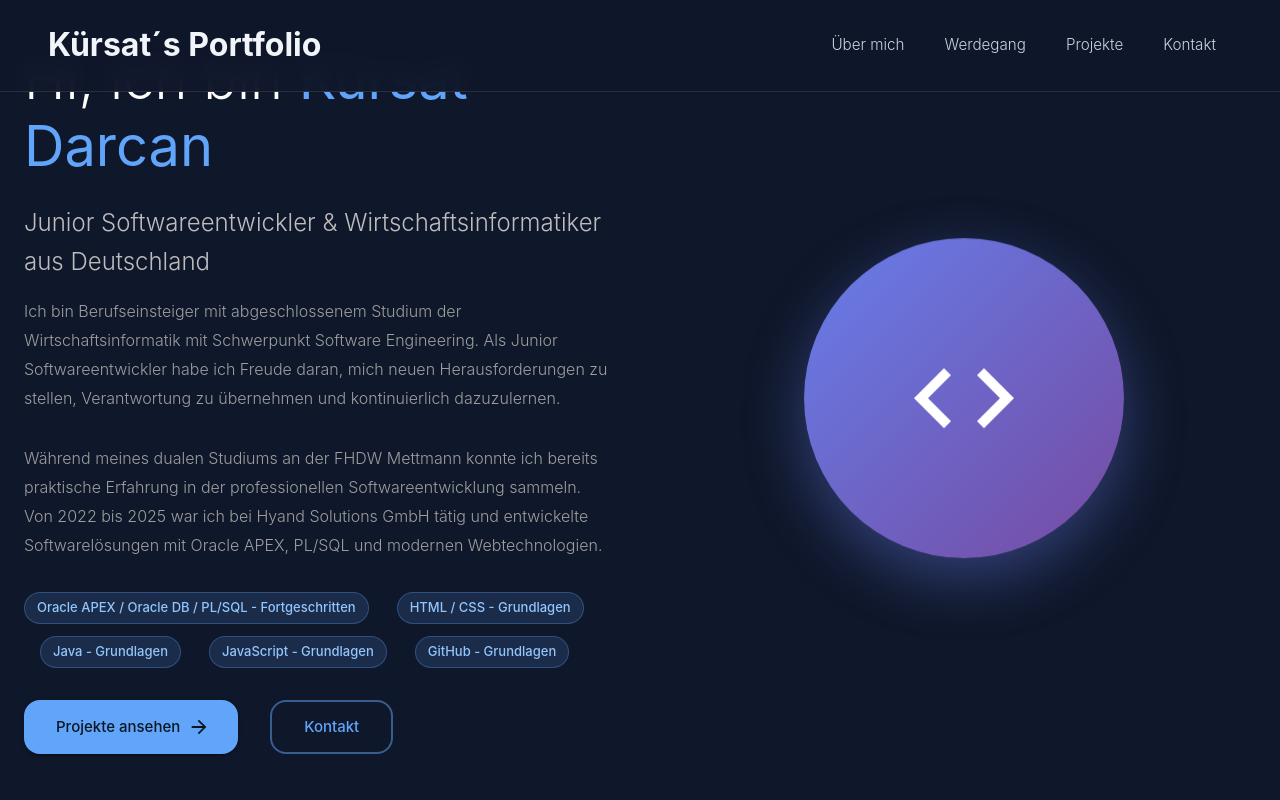
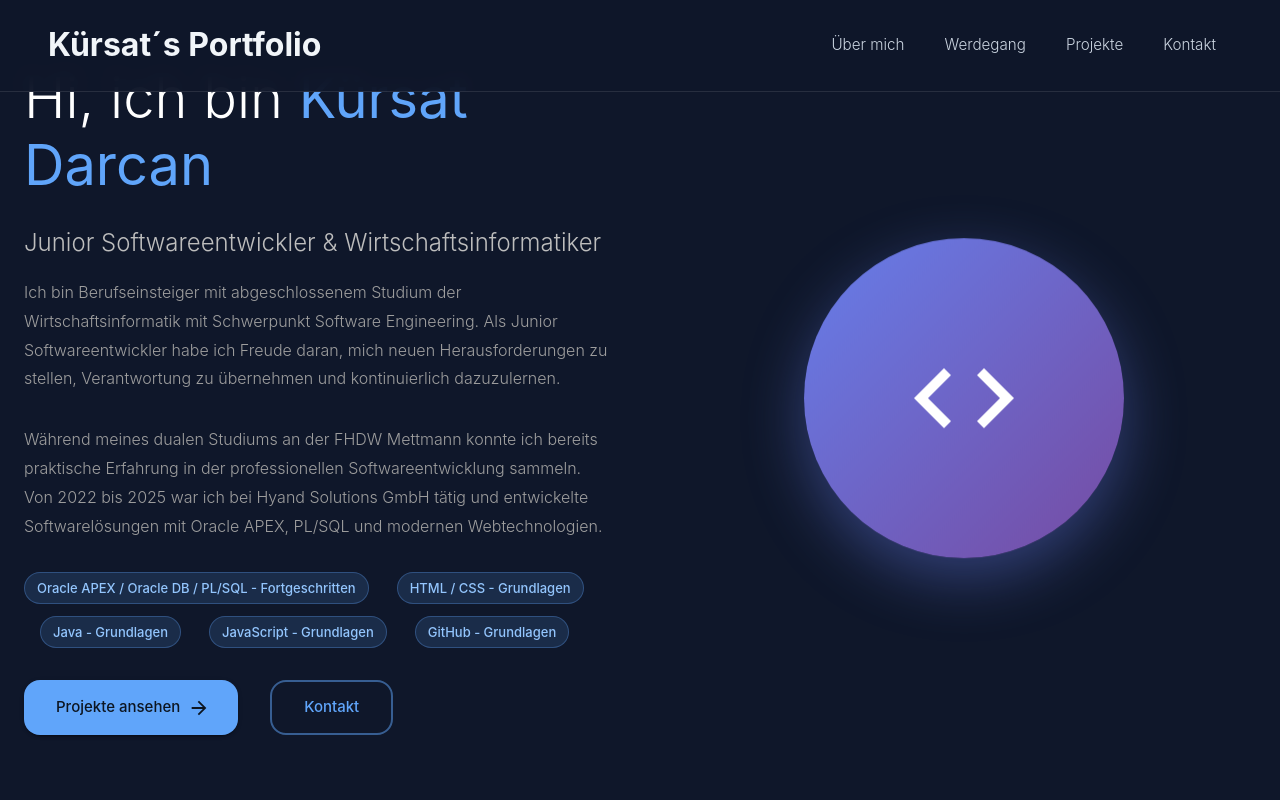
Before and after one commit to KDDevLab/portfolio, a React (Vite) app: page / in a window 1280 px wide. Shown: the top 800 px of the page. Built offline with nearby package versions, Linux system fonts and the light colour scheme.

Commit message:
Update Main.tsx

```diff
--- a/src/components/Main.tsx
+++ b/src/components/Main.tsx
@@ -40,7 +40,7 @@ function Main() {
                       lineHeight: 1.6
                     }}
                   >
-                    Junior Softwareentwickler & Wirtschaftsinformatiker aus Deutschland
+                    Junior Softwareentwickler & Wirtschaftsinformatiker
                   </Typography>
                   <Typography
                     variant="body1"
```
